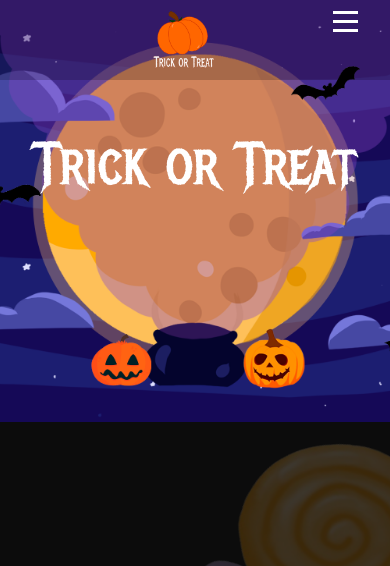
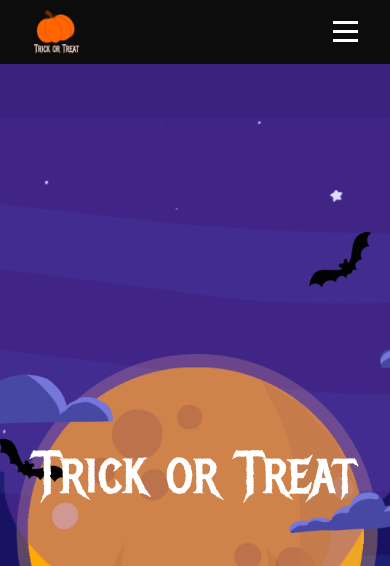
Before and after one commit to ZoeKraft/Trick-or-Treat, a website built with webpack: page index.html in a window 390 px wide. Shown: the top 566 px of the page. Built offline with nearby package versions, Linux system fonts and the light colour scheme.

Commit message:
segundo avance

```diff
--- a/index.html
+++ b/index.html
@@ -38,10 +38,12 @@
 
 
   <header class="header">
+
     <nav class="top-nav">
-           <a href="#"></a>
-        <img class="logo" src="img/logo juego.png" alt="logo">
-      </a>
+           <a href="#">
+            <img class="logo" src="img/logo juego.png" alt="logo">
+           </a>
+
       <ul class="nav-list">
         <li><a class="nav-list-link" href="index.html">Inicio</a></li>
         <li><a class="nav-list-link" href="historia.html">Historia</a></li>
@@ -55,18 +57,24 @@
         </div>
     </nav>
 
+
+  </header>
+
+  <!-- INICIO -->
+   <section class=" background-section">
+
     <h1 class="main-title">Trick or Treat</h1>
-  </header>
+   </section>
 
   <!-- Preview -->
   <section class="ctn-preview relative">
     <img class="absolute sweet-palette" src="img/dulce-paleta.png" alt="paleta">
     <img class="absolute sweet-round" src="img/dulce-redonde.png" alt="redondo">
     <div class="preview">
-      <img class="" src="img/computadora.png" alt="computadora">
+      <img class="img-prewiew pl-5 pr-2" src="img/computadora.png" alt="computadora">
       <div class="text-preview">
         <h2 class="secondary-title">¡Únete a la Aventura!</h2>
-        <p class="pt-2 pb-3 pr-4">¡Prepárate para un Halloween emocionante en Trick or Treat! Acompaña a
+        <p class="pt-2 pb-3 pr-4 ">¡Prepárate para un Halloween emocionante en Trick or Treat! Acompaña a
           nuestro valiente Jack en su misión de
           recoger dulces y superar obstáculos aterradores. ¿Listo para la aventura?</p>
       </div>
@@ -112,15 +120,15 @@
       </div>
       <div>
         <h4 class="footer-title pb-3">Información de contacto:</h4>
-        <ul class="">
+        <ul class="footer-text">
           <li>Correo: marine.kraft@ucr.ac.cr</li>
           <li>Telefono: 83947941</li>
           <li>Dirección: 456 Spooky Lane, Halloween Town, HT 67890</li>
         </ul>
       </div>
       <div>
-        <h4 class="footer-title pb-3">Información</h4>
-        <p class="pr-5">Trick or Treat was established in 2024 to bring the festive spirit of Halloween to everyone, all
+        <h4 class="footer-title pb-3">Información:</h4>
+        <p class="footer-text">Trick or Treat was established in 2024 to bring the festive spirit of Halloween to everyone, all
           year round.
         </p>
       </div>
--- a/scss/abstract/_utils.scss
+++ b/scss/abstract/_utils.scss
@@ -57,9 +57,7 @@
 .absolute{
     position: absolute;
 }
-.hidden{
-    overflow: hidden;
-}
+
 .mobile-text-center{
     @include mq.respond-to(mq.$phone){
         text-align: center;
--- a/scss/base/_typography.scss
+++ b/scss/base/_typography.scss
@@ -1,43 +1,78 @@
 @use "../abstract/vars" as vars;
 @use "../abstract/media-queries" as mq;
 
-.nav-list-link{
-    color:vars.$clr-yellow;
+.nav-list-link {
+    color: vars.$clr-yellow;
     text-decoration: none;
     font-size: vars.$fs-sm;
 }
-.main-title{
+
+.main-title {
     font-weight: 100;
     font-family: vars.$ff-title;
     font-size: vars.$fs-gt;
-    color:vars.$clr-white;
+    color: vars.$clr-white;
     text-align: center;
 
-    @include mq.respond-to(mq.$phone){
+    @include mq.respond-to(mq.$phone) {
         font-size: vars.$fs-xlg;
     }
 }
 
-.second-title{
+.second-title {
     font-weight: 100;
     font-family: vars.$ff-title;
     font-size: vars.$fs-gt;
-    color:vars.$clr-white;
+    color: vars.$clr-white;
     text-align: center;
     color: vars.$clr-orange;
 
+    @include mq.respond-to(mq.$phone) {
+        font-size: vars.$fs-xlg;
+        text-align: center;
+        padding-top: 5rem;
+
+
+    }
 
 }
-.text-preview{
-    color:vars.$clr-white;
+
+
+
+.text-preview {
+   color:vars.$clr-white;
     font-family: vars.$ff-main;
     font-size: vars.$fs-sm;
+
+
+    @include mq.respond-to(mq.$phone) {
+        text-align: center;
+
+        p{
+            padding: 1rem 2rem;
+        }
+
+    }
+
+
 }
-.footer-title{
+
+.footer-title {
     font-size: vars.$fs-md;
     font-family: vars.$ff-secondary;
+    text-align: center;
 }
-.secondary-title{
-    color:vars.$clr-orange;
+
+.secondary-title {
+    color: vars.$clr-orange;
+
+    @include mq.respond-to(mq.$phone) {
+
+    }
 
 }
+
+.footer-text{
+  text-align: center;
+  text-decoration: none;
+}
--- a/scss/components/_buttons.scss
+++ b/scss/components/_buttons.scss
@@ -1,4 +1,5 @@
 @use "../abstract/vars" as vars;
+@use "../abstract/media-queries" as mq;
 
 .ctn-button{
     display: flex;
@@ -21,4 +22,8 @@
         background-color: darken( vars.$primary-color, 30%); // Color al pasar el ratón
     }
 
+
+    @include mq.respond-to(mq.$phone) {
+        padding: 1.5rem 4rem;
+    }
 }
--- a/scss/layout/_footer.scss
+++ b/scss/layout/_footer.scss
@@ -1,4 +1,5 @@
 @use "../abstract/vars" as vars;
+@use "../abstract/media-queries" as mq;
 
 .footer{
     background-color:vars.$clr-main;
@@ -9,10 +10,16 @@
     height: 50vh;
     color: vars.$clr-white;
 
+    @include mq.respond-to(mq.$phone){
+        height: 100vh;
+    }
+
 }
+
 .footer-icons{
     display: flex;
     gap: 1rem;
+    justify-content: center;
 }
 .footer-list{
     list-style: none;
--- a/scss/layout/_grid.scss
+++ b/scss/layout/_grid.scss
@@ -1,7 +1,12 @@
+@use "../abstract/media-queries" as mq;
 .columns-container{
     display: grid;
     margin: auto;
     grid-template-columns: repeat(auto-fit, minmax(220px, 1fr));
     gap: 1.5rem;
 
+    @include mq.respond-to(mq.$phone){
+
+    }
+
 }
--- a/scss/layout/_header.scss
+++ b/scss/layout/_header.scss
@@ -1,41 +1,79 @@
 @use "../abstract/media-queries" as mq;
 @use "../abstract/vars" as vars;
+
 //header index
-.header{
+.background-section {
+
 
     background-image: url("../img/web 1920.png");
-    background-size:cover;
+    background-size: cover;
+    background-repeat: no-repeat;
+    background-position: center;
+    height: 100vh;
+    width: 100%;
+    @include mq.respond-to(mq.$phone) {
+
+        background-image: url("../img/inicio.png");
+        background-size: cover;
+        background-position: center;
+        height: 100vh;
+        width: 100%;
+
+    }
+    h1 {
+        font-size: vars.$fs-gt;
+        display: flex;
+        justify-content: center;
+        align-items: center;
+        padding-top:13rem ;
+
+        @include mq.respond-to(mq.$phone) {
+            font-size: vars.$fs-xlg;
+        display: flex;
+        justify-content: center;
+        align-items: center;
+        padding-top:23rem ;
+
+    }
+    }
+
+}
+
+
+//header Historia
+.background-historia {
+    background-image: url("../img/web2.png");
+    background-size: cover;
     background-repeat: no-repeat;
     background-position: center;
     height: 100vh;
     width: 100%;
 
-    @include mq.respond-to(mq.$phone){
-        background-size:cover;
-        height: 50vh;
+    @include mq.respond-to(mq.$phone) {
+        background-image: url("../img/historia.png");
+        background-size: cover;
+        background-position: center;
+        height: 100vh;
+        width: 100%;
+
+
     }
 
-    h1{
+    h1 {
+        font-size: vars.$fs-xxlg;
         display: flex;
         justify-content: center;
         align-items: center;
-        padding-top: 11vw;
+        padding-top:12rem ;
+
+        @include mq.respond-to(mq.$phone) {
+            font-size: vars.$fs-xlg;
+        display: flex;
+        justify-content: center;
+        align-items: center;
+        padding-top:23rem ;
+
+    }
 
     }
 }
-//header Historia
-.header-historia{
-    background-image: url("../img/web2.png");
-    background-size:cover;
-    background-repeat: no-repeat;
-    background-position: center;
-    height: 100vh;
-    width: 100%;
-    h1{
-        display: flex;
-        justify-content: center;
-        align-items: center;
-        padding-top: 11vw;
-    }
-
-}
--- a/scss/layout/_navigation.scss
+++ b/scss/layout/_navigation.scss
@@ -1,11 +1,12 @@
 @use "../abstract/media-queries" as mq;
+@use "../abstract/vars" as vars;
 
 .top-nav{
     display: flex;
     justify-content: space-between;
     padding: .5rem 2rem ;
 
-    background: rgb(0, 0, 0, 0.2);
+    background:vars.$clr-secondary;
 }
 .nav-list{
     display: flex;
@@ -14,7 +15,9 @@
     gap: 5rem;
 }
 .logo{
-    width: 4rem;
+    width: 3rem;
+    display: flex;
+    align-items: center;
 
 }
 .menu-toggle {
@@ -24,6 +27,7 @@
 }
 
 .bar {
+
     height: 3px;
     width: 25px;
     background-color: white;
@@ -36,9 +40,10 @@
         display: none; /* Esconde el menú por defecto */
         flex-direction: column;
         width: 100%;
-        background-color: #333;
+        background-color: vars.$clr-secondary;
         position: absolute;
         top: 60px; /* Para que no se superponga al header */
+        padding-bottom: 10px;
         left: 0;
     }
 
@@ -48,6 +53,8 @@
 
     .menu-toggle {
         display: flex; /* Muestra el botón hamburguesa */
+        align-items: center;
+        justify-content: center;
 
     }
 
--- a/scss/layout/_section.scss
+++ b/scss/layout/_section.scss
@@ -11,8 +11,11 @@
     padding-top: 10rem;
 
     @include mq.respond-to(mq.$phone){
+        flex-direction: column;
 
-        flex-direction: column;
+        img{
+            padding: 0;
+        }
     }
 
 }
@@ -42,12 +45,14 @@ overflow: hidden;
 
     @include mq.respond-to(mq.$phone){
         flex-direction: column;
+
+
+        .padding-left{
+            padding-left: 0;
+        }
     }
 }
-.img-presentation{
-    width: 30rem;
-    height: 30rem;
-}
+
 
 //section game
 .ctn-game{
@@ -58,11 +63,17 @@ overflow: hidden;
     height: 100vh;
     width: 100%;
 
+
 }
 .game{
     align-items: center;
     justify-content: center;
     padding-top: 5rem;
+
+    @include mq.respond-to(mq.$phone){
+
+        padding-top: 10rem;
+    }
 }
 
 
--- a/scss/layout/_shapes.scss
+++ b/scss/layout/_shapes.scss
@@ -1,38 +1,96 @@
+@use '../abstract/vars' as vars;
+@use '../abstract/media-queries' as mq;
 
-.enemy-purple{
+.enemy-purple {
     top: 5rem;
     left: 10rem;
-    transform: rotate(-20deg) ;
+    transform: rotate(-20deg);
     height: 10rem;
     width: 10rem;
+
+    @include mq.respond-to(mq.$phone) {
+        top: 4rem;
+        left: 0rem;
+        height: 8rem;
+        width: 8rem;
+    }
 }
-// @include mq.respond-to(mq.$phone){
-//    left:0;
-//}
 
-.enemy-orange{
+
+.enemy-orange {
     bottom: 5rem;
     right: 9rem;
-    transform: rotate(20deg) ;
+    transform: rotate(20deg);
     height: 15rem;
     width: 15rem;
+
+    @include mq.respond-to(mq.$phone) {
+        height: 12rem;
+        width: 12rem;
+        right: -2rem;
+        bottom: 5rem;
+    }
 }
-.sweet-palette{
+
+.sweet-palette {
     top: -5rem;
-    height: 35rem;
-    width: 25rem;
+    height: 30rem;
+    width: 20rem;
+
+    @include mq.respond-to(mq.$phone) {
+        top: -3rem;
+        left: 0rem;
+        height: 20rem;
+        width: 13rem;
+    }
 
 }
-.sweet-round{
+
+.sweet-round {
     right: -1rem;
     bottom: -10rem;
     height: 25rem;
     width: 20rem;
+
+    @include mq.respond-to(mq.$phone) {
+        right: -1rem;
+        bottom: -5rem;
+        height: 15rem;
+        width: 12rem;
+    }
 }
 
-.sweet-large{
+.sweet-large {
     top: 1rem;
     height: 10rem;
     width: 12rem;
 
+    @include mq.respond-to(mq.$phone) {
+        top: -1rem;
+        left: 0rem;
+        height: 10rem;
+        width: 10rem;
+    }
+
 }
+
+.img-prewiew {
+    height: 25rem;
+
+    @include mq.respond-to(mq.$phone) {
+        height: 17rem;
+
+
+    }
+}
+
+.img-presentation {
+    width: 30rem;
+    height: 30rem;
+
+    @include mq.respond-to(mq.$phone) {
+        width: 20rem;
+        height: 20rem;
+        padding-top: 1.5rem;
+    }
+}
```
Also changed, not shown: historia.html (+16 -3 lines), reglas.html (+16 -3 lines), css/main.css, img/Group 7.png (added), img/computadora.png, img/historia.png (added), img/inicio.png (added), img/responsive historia.png (added).
